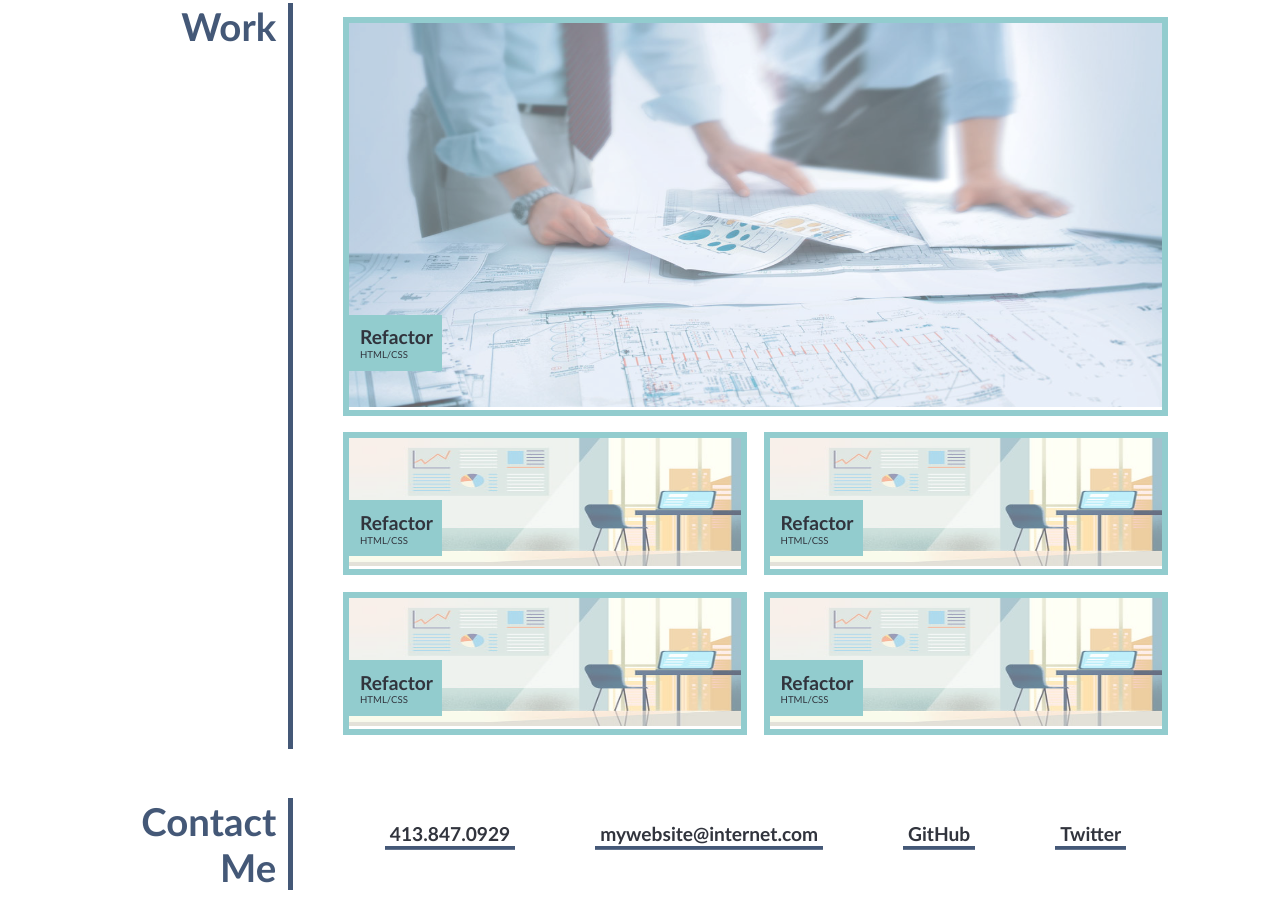
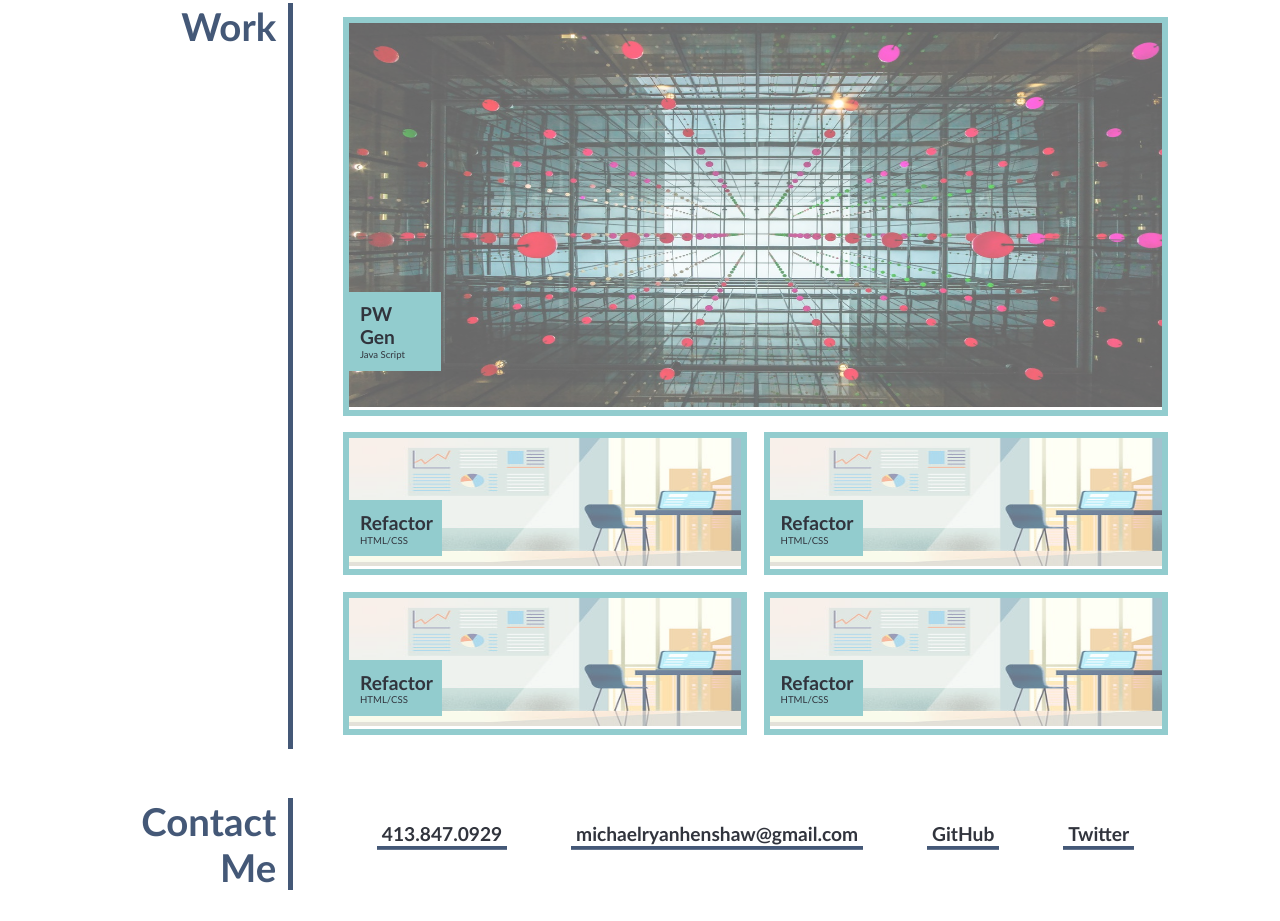
Before and after one commit to tehshaw/advanced_portfolio, a plain HTML site: page index.html in a window 1280 px wide. Shown: the part 980-1901 px from the top of the page. Drawn offline with Linux system fonts and the light colour scheme.

Commit message:
Update readme and add screenshots

```diff
--- a/index.html
+++ b/index.html
@@ -59,10 +59,10 @@
             <div class="content">
                 <ul class="projects">
                     <li id="main-project" >
-                        <a href="#"><img src="./Assets/Images/on-site-project-support_tcm11-42714.jpg"></a>
+                        <a href="https://tehshaw.github.io/Password-Generator/"><img src="./Assets/Images/the-matrix-art.jpg" alt="Password Matrix"></a>
                                 <div>
-                                    <p>Refactor</p>
-                                    <p>HTML/CSS</p>
+                                    <p>PW Gen</p>
+                                    <p>Java Script</p>
                                 </div>
 
                     </li>
@@ -112,8 +112,8 @@
             <div class="content">
                 <nav class="contact">
                     <a href="#">413.847.0929</a>
-                    <a href="#">mywebsite@internet.com</a>
-                    <a href="#">GitHub</a>
+                    <a href="#">michaelryanhenshaw@gmail.com</a>
+                    <a href="https://github.com/tehshaw">GitHub</a>
                     <a href="#">Twitter</a>
                 </nav>
             </div>
```
Also changed, not shown: Assets/Images/sample.PNG (added), Assets/Images/the-matrix-art.jpg (added), 1 other file.
